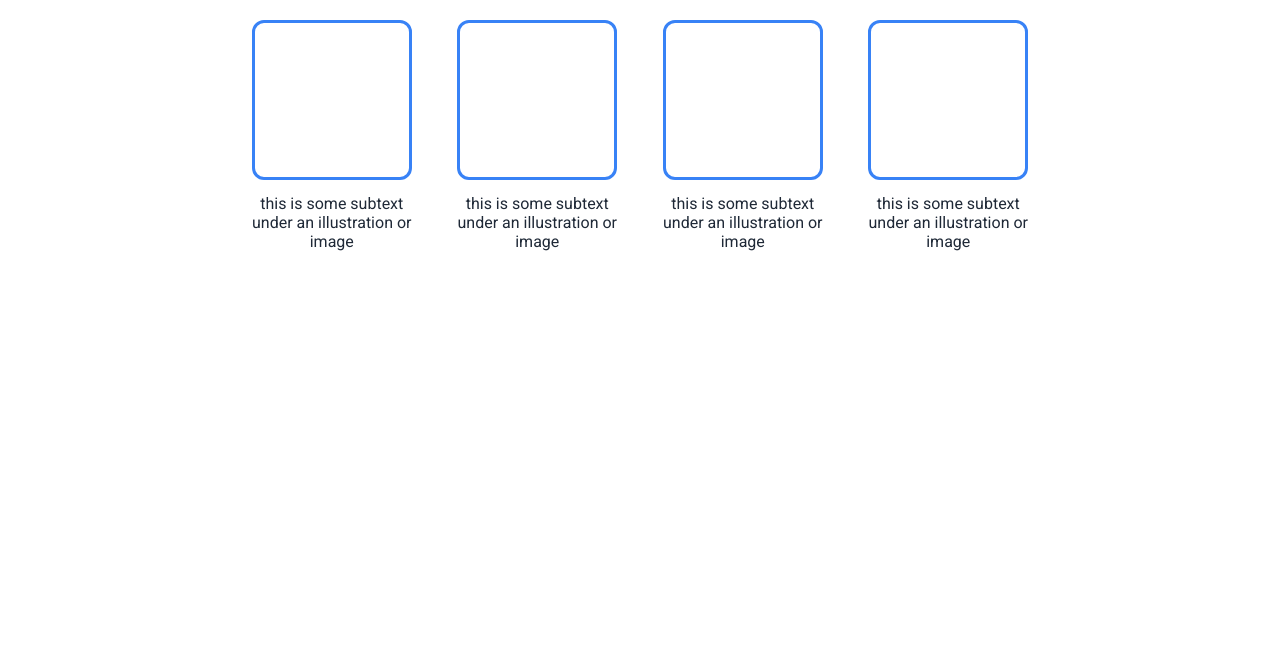
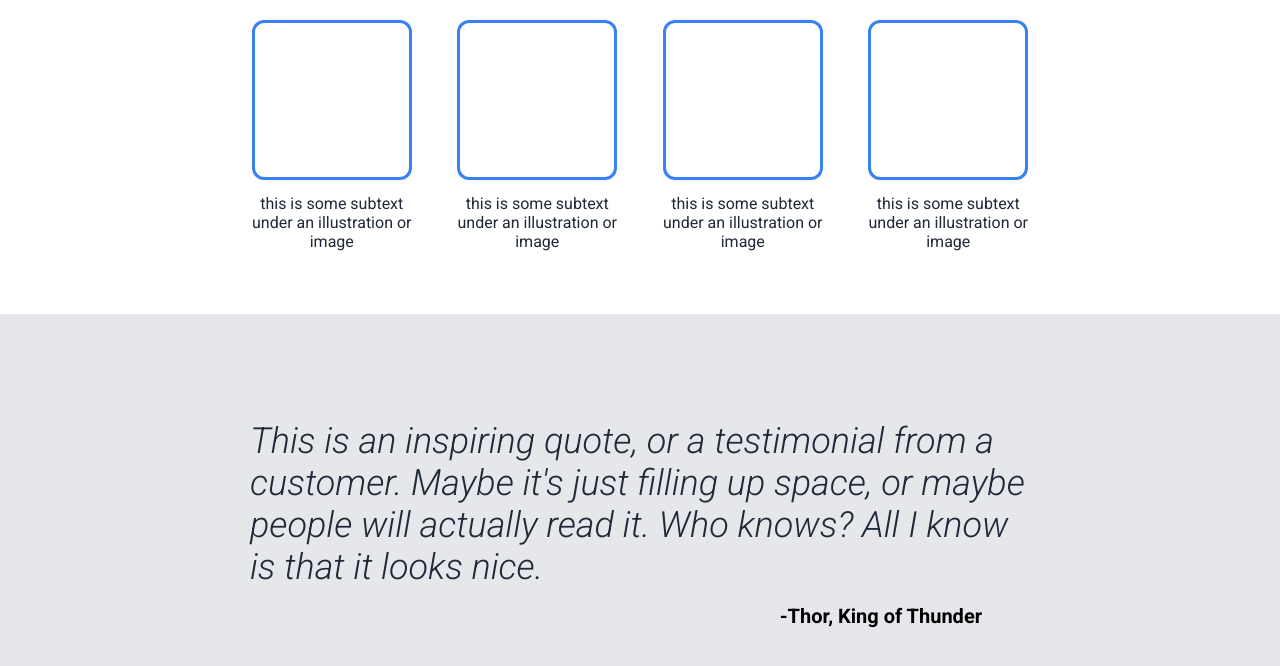
Before and after one commit to farah040/landing-page, a plain HTML site: page index.html in a window 1280 px wide. Shown: the part 586-1252 px from the top of the page. Before the commit the page ends 900 px from the top, so only its background shows below. Drawn offline with Linux system fonts and the light colour scheme.

Commit message:
Add quote section 3

```diff
--- a/index.html
+++ b/index.html
@@ -46,7 +46,10 @@
                     </div>
                 </div>
             </div>
-            <div class="section3"></div>
+            <div class="section3">
+                <p class="quote">This is an inspiring quote, or a testimonial from a customer. Maybe it's just filling up space, or maybe people will actually read it. Who knows? All I know is that it looks nice.</p>
+                <p class="author">-Thor, King of Thunder</p>
+            </div>
             <div class="section4"></div>
         </div>
 
--- a/style.css
+++ b/style.css
@@ -112,3 +112,28 @@ body {
 .section2 .container .box p {
     color: #1F2937;
 }
+
+.section3 {
+    background-color: #E5E7EB;
+    height: 420px;
+    display: flex;
+    padding: 0 250px;
+    justify-content: center;
+    align-items: center;
+    flex-direction: column;
+    gap: 16px;
+}
+
+.section3 .quote {
+    font-size: 36px;
+    font-weight: 300;
+    font-style: italic;
+    color: #1F2937;
+}
+
+.section3 .author {
+    align-self: flex-end;
+    margin-right: 48px;
+    font-weight: bolder;
+    font-size: 20px;
+}
```
